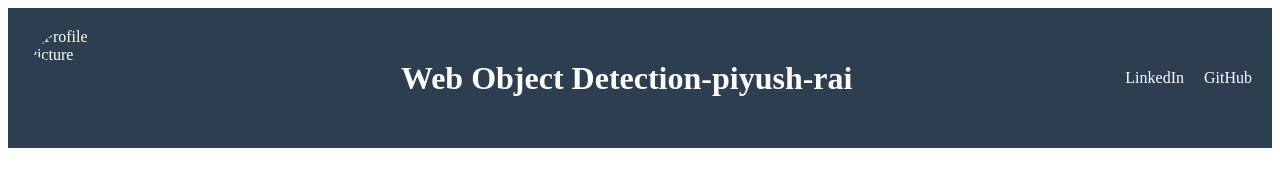
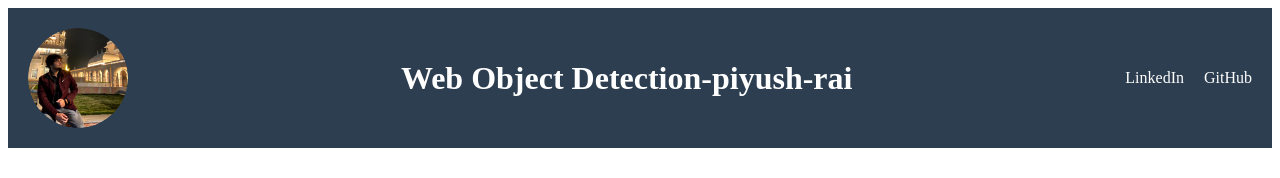
Before and after one commit to piyushrai007/web_detection, a plain HTML site: page frontend/index.html in a window 1280 px wide. Shown: the top 178 px of the page. Drawn offline with nearby package versions, Linux system fonts and the light colour scheme; files whose address does not match are found by name.

Commit message:
Update index.html

```diff
--- a/frontend/index.html
+++ b/frontend/index.html
@@ -12,7 +12,7 @@
 <body>
     <header>
         <div class="circle-profile">
-            <img src="frontend/images/329155ec-46d4-46cd-80f5-33674ed4bc63.jpg" alt="Profile Picture">
+            <img src="/images/329155ec-46d4-46cd-80f5-33674ed4bc63.jpg" alt="Profile Picture">
         </div>
         <h1>Web Object Detection-piyush-rai</h1>
         <nav>
```
